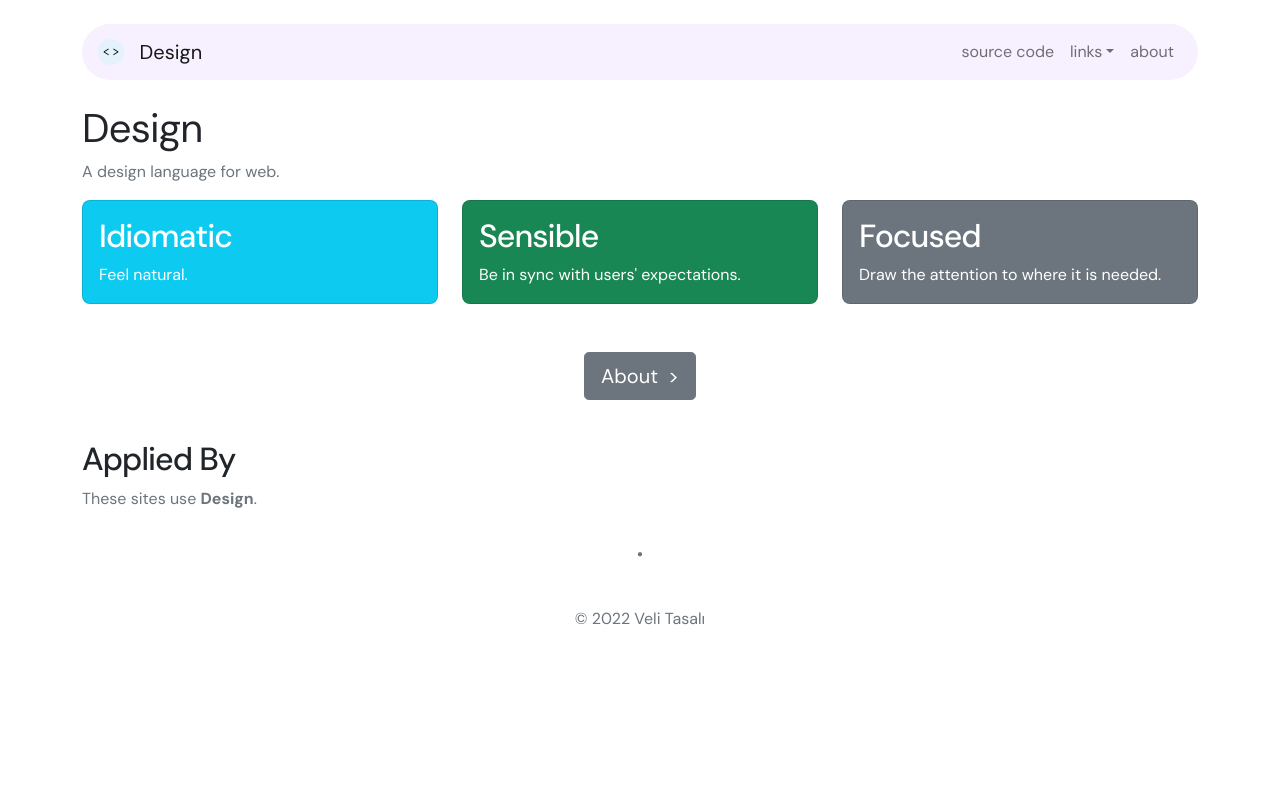
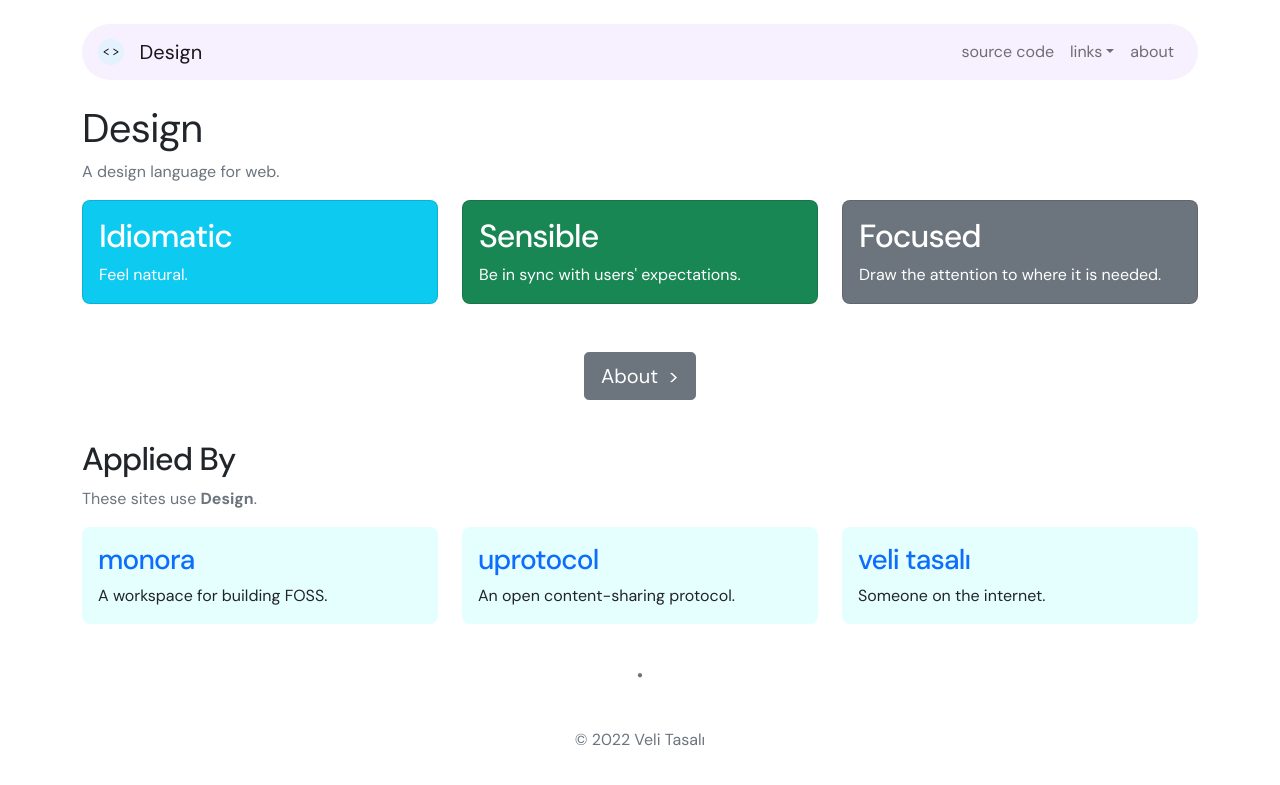
Before and after one commit to velitasali/design, a Jekyll site: the page built from index.html, in a window 1280 px wide. Shown: the top 785 px of the page. Built offline with Jekyll 4.4.1, drawn with Linux system fonts in a browser that asks for light colours.

Commit message:
config: Collections is a dictionary

```diff
--- /dev/null
+++ b/_appliers/monora.markdown
@@ -0,0 +1,5 @@
+---
+name: monora
+description: A workspace for building FOSS.
+link: https://monora.org
+---
--- /dev/null
+++ b/_appliers/uprotocol.markdown
@@ -0,0 +1,5 @@
+---
+name: uprotocol
+description: An open content-sharing protocol.
+link: https://uprotocol.monora.org
+---
--- /dev/null
+++ b/_appliers/velitasali.markdown
@@ -0,0 +1,5 @@
+---
+name: veli tasalı
+description: Someone on the internet.
+link: https://velitasali.com
+---
--- a/_config.yml
+++ b/_config.yml
@@ -25,7 +25,7 @@ description: >- # this means to ignore newlines until "baseurl:"
   line in _config.yml. It will appear in your document head meta (for
   Google search results) and in your feed.xml site description.
 baseurl: "" # the subpath of your site, e.g. /blog
-url: "" # the base hostname & protocol for your site, e.g. http://example.com
+url: "https://design.velitasali.com" # the base hostname & protocol for your site, e.g. http://example.com
 twitter_username: velitasali
 github_username:  velitasali
 
@@ -38,7 +38,8 @@ sass:
   style: compressed
 
 collections:
-  - appliers
+  appliers:
+    output: true
 
 # Exclude from processing.
 # The following items will not be processed, by default.
```
Also changed, not shown: _posts/2022-02-02-welcome-to-jekyll.markdown (deleted, +0 -29 lines).
